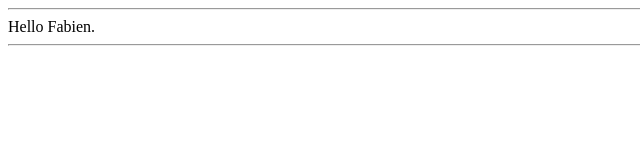
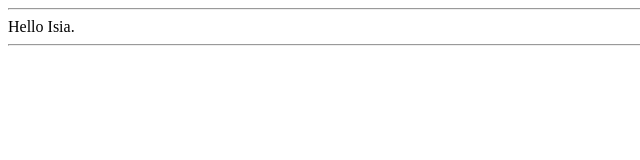
Before and after one commit to fabx/web_page, a plain HTML site: page index.html in a window 1280 px wide. Shown: the full height of the page, 0-640 px from the left. Drawn offline with Linux system fonts and the light colour scheme.

Commit message:
Update index.html

```diff
--- a/index.html
+++ b/index.html
@@ -4,7 +4,7 @@
 </HEAD>
 <BODY BGCOLOR="FFFFFF">
 <HR>
-Hello Fabien.
+Hello Isia.
 <HR>
 </BODY>
 </HTML>
```
